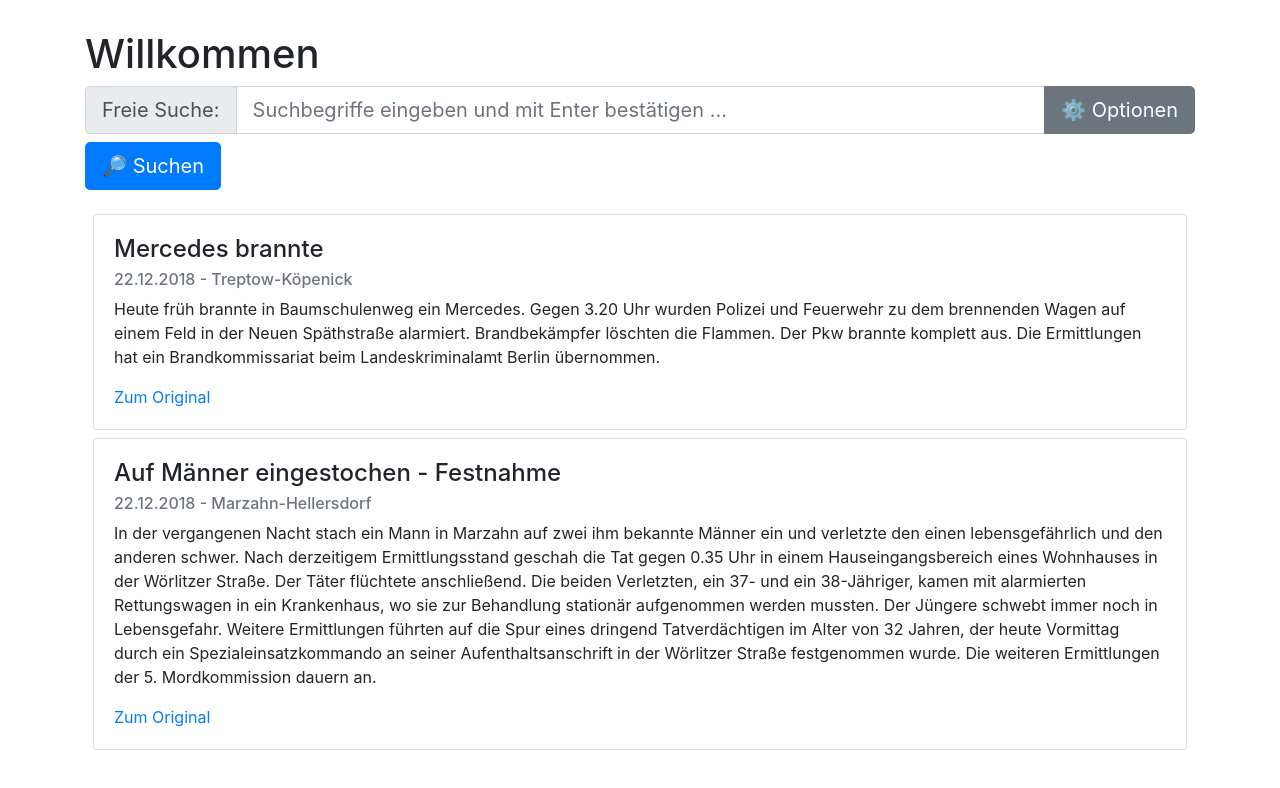
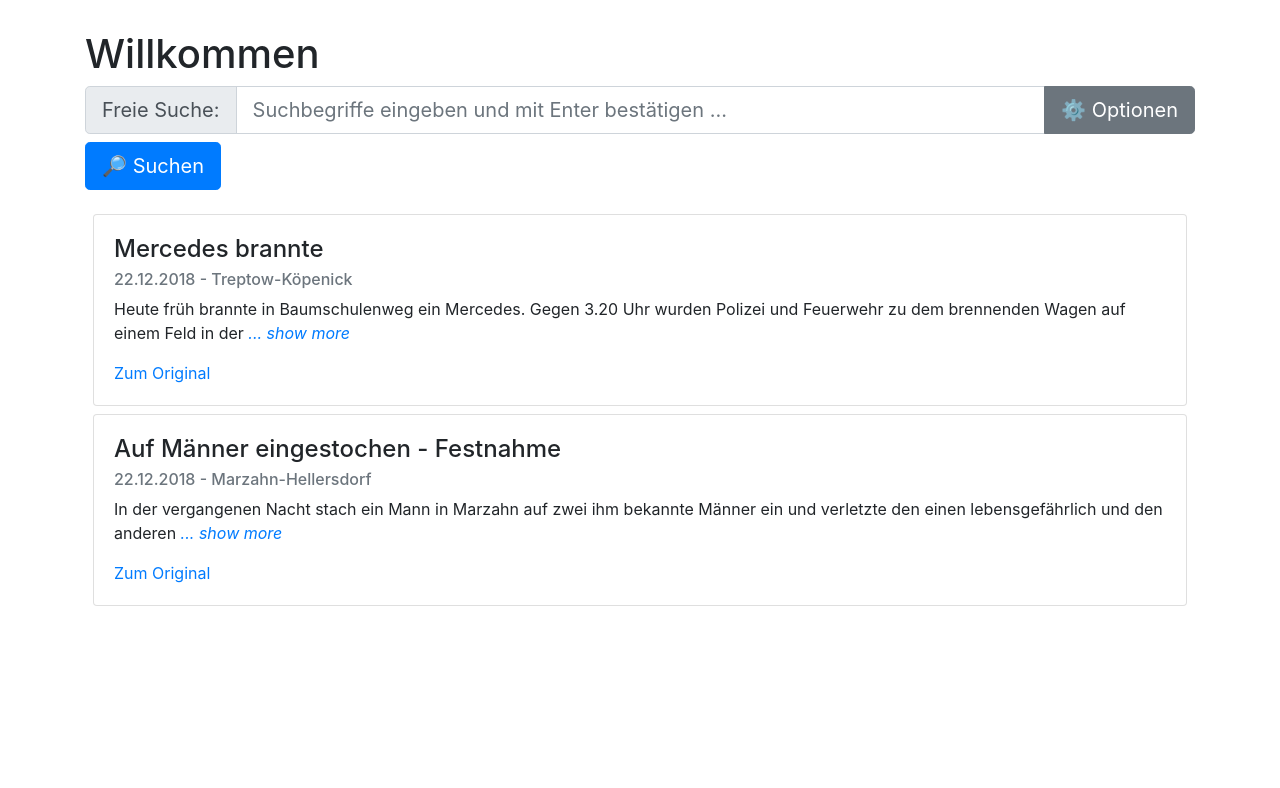
Before and after one commit to SemantischeSucheHTW/frontend, a Vue app: page /#/ in a window 1280 px wide. Shown: the top 788 px of the page. Built offline with nearby package versions, Linux system fonts and the light colour scheme.

Commit message:
added collapse feature to result text

```diff
--- a/src/components/SearchResult.vue
+++ b/src/components/SearchResult.vue
@@ -2,7 +2,11 @@
     <div>
         <b-card :title="result.title"
                 :sub-title="result.date + ' - ' + result.district">
-            <p class="card-text">
+            <p v-show="collapsed" class="card-text">
+                {{result.text.substring(0, 140)}}
+                <b-link v-on:click="collapsed = false" style="font-style: italic" href="#">... show more</b-link>
+            </p>
+            <p v-show="!collapsed" class="card-text">
                 {{result.text}}
             </p>
             <b-link target="_blank" :href="result.link"
@@ -16,7 +20,12 @@
         name: 'SearchResult',
         props: [
             'result'
-        ]
+        ],
+        data () {
+            return {
+                collapsed: true
+            }
+        }
     }
 </script>
 
```
